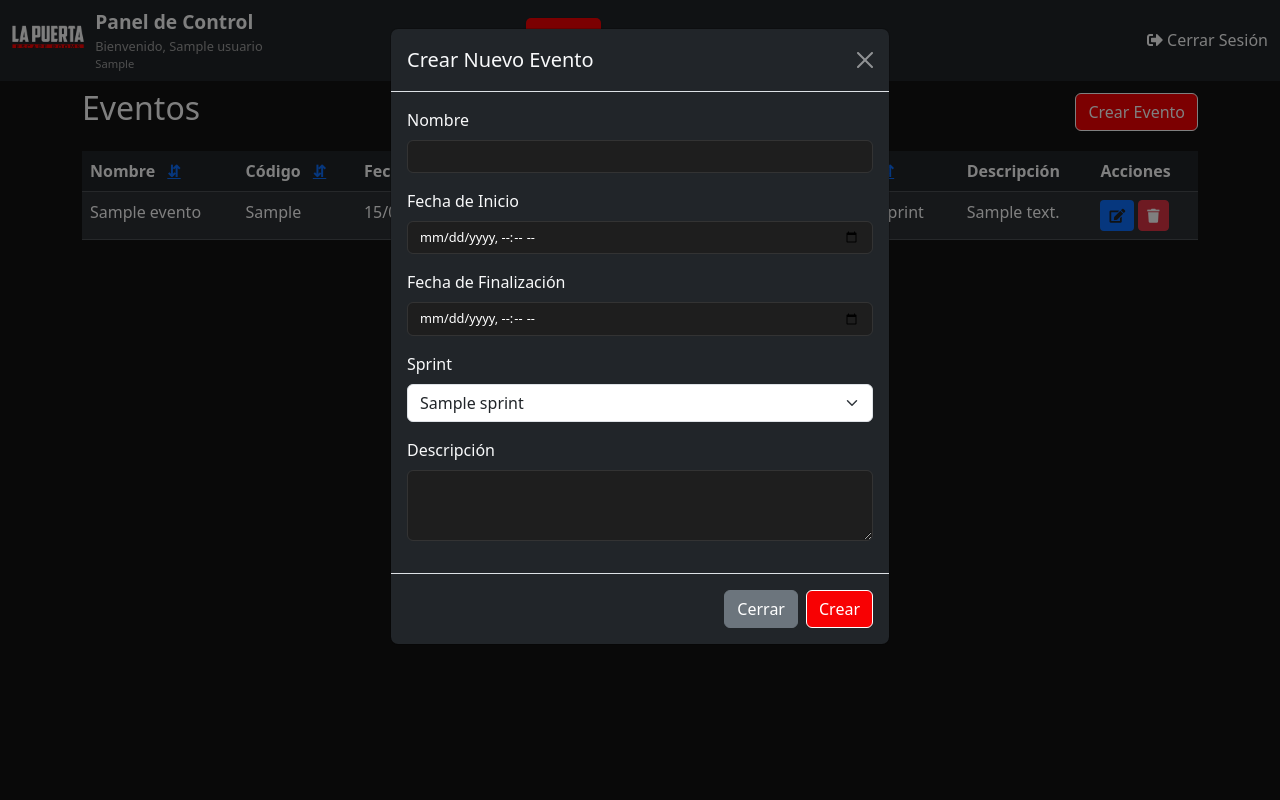
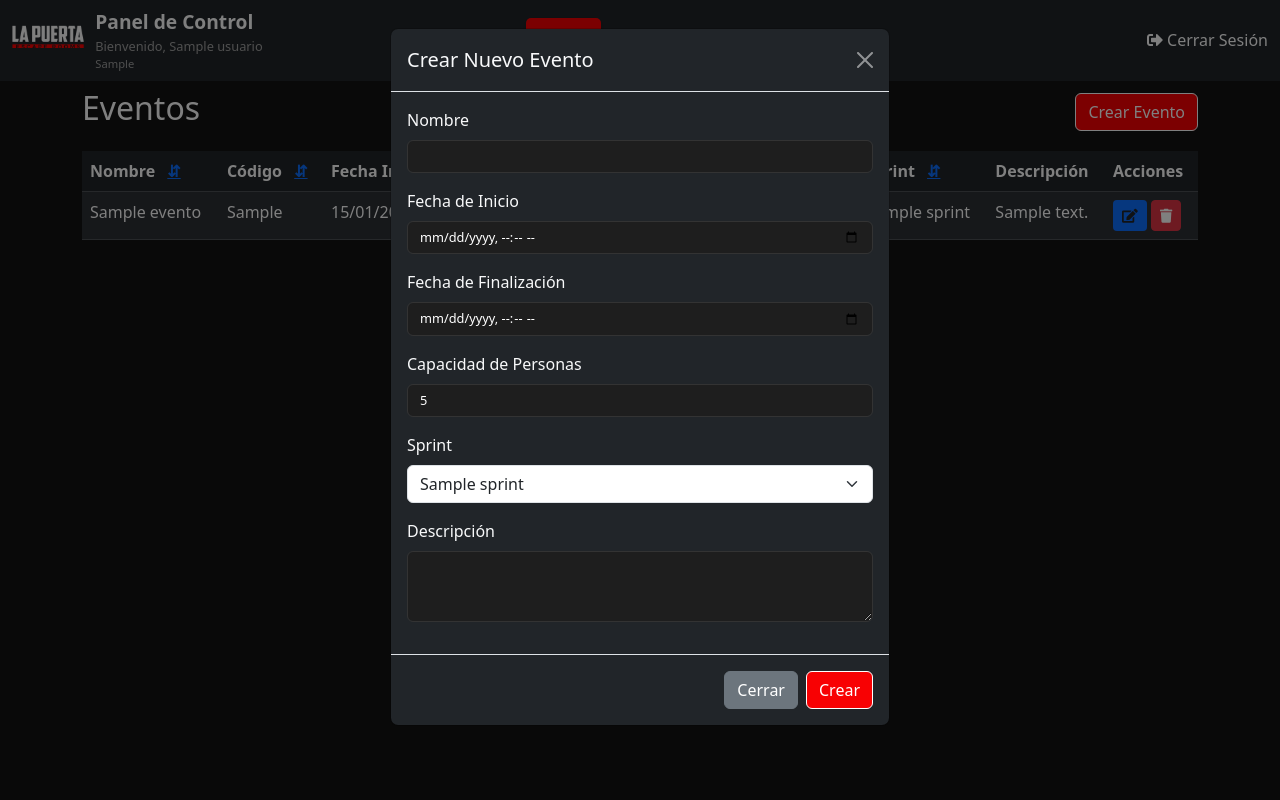
Before and after one commit to andradeangel/project, a PHP site: page /views/eventos.php in a window 1280 px wide, after a click on "Crear Evento". Run offline with PHP 8.4, Linux system fonts and the light colour scheme; the visitor is signed in with stand-in values (Sample User, id 1); tables that the repository leaves empty or names only in its code hold one stand-in row (values such as "Sample post").

Commit message:
Actualizacion de control de capacidad de personas.

```diff
--- a/controllers/eventosController.php
+++ b/controllers/eventosController.php
@@ -19,14 +19,16 @@
 
         switch ($accion) {
             case 'crear':
-                $resultado = crearEvento($conexion, $_POST['nombre'], $_POST['fechaInicio'], $_POST['fechaFin'], $_POST['sprint'], $_POST['descripcion']);
+                $resultado = crearEvento($conexion, $_POST['nombre'], $_POST['fechaInicio'], $_POST['fechaFin'],
+                                         $_POST['sprint'], $_POST['descripcion'], $_POST['personas']);
                 break;
             case 'obtener':
                 $evento = obtenerEvento($conexion, $_POST['id']);
                 $resultado = $evento ? ['success' => true, 'data' => $evento] : ['success' => false, 'message' => 'Evento no encontrado'];
                 break;
             case 'editar':
-                $resultado = editarEvento($conexion, $_POST['id'], $_POST['nombre'], $_POST['fechaInicio'], $_POST['fechaFin'], $_POST['sprint'], $_POST['descripcion']);
+                $resultado = editarEvento($conexion, $_POST['id'], $_POST['nombre'], $_POST['fechaInicio'],
+                                              $_POST['fechaFin'], $_POST['sprint'], $_POST['descripcion'], $_POST['personas']);
                 break;
             case 'eliminar':
                 $resultado = eliminarEvento($conexion, $_POST['id']);
--- a/js/eventos.js
+++ b/js/eventos.js
@@ -44,8 +44,10 @@ $(document).ready(function() {
                     $('#editarCodigo').val(evento.codigo);
                     $('#editarFechaInicio').val(evento.fechaInicio);
                     $('#editarFechaFin').val(evento.fechaFin);
+                    $('#editarPersonas').val(evento.personas);
                     $('#editarSprint').val(evento.idSprint);
                     $('#editarDescripcion').val(evento.descripcion);
+
                     $('#editarEventoModal').modal('show');
                 } else {
                     alert('Error al obtener el evento: ' + response.message);
@@ -89,6 +91,11 @@ $('#crearEventoBtn').on('click', function() {
 
     if (fechaFin < fechaInicio) {
         showCustomMessage('Advertencia', 'La fecha de finalización no puede ser anterior a la fecha de inicio.');
+        return;
+    }
+
+    if ($('#personas').val() < 2) {
+        showCustomMessage('Advertencia', 'La capacidad de personas debe ser al menos 2');
         return;
     }
 
@@ -143,6 +150,11 @@ $('#editarEventoBtn').on('click', function() {
 
     if (fechaFin < fechaInicio) {
         showCustomMessage('Advertencia', 'La fecha de finalización no puede ser anterior a la fecha de inicio.');
+        return;
+    }
+
+    if ($('#editarPersonas').val() < 2) {
+        showCustomMessage('Advertencia', 'La capacidad de personas debe ser al menos 2 y no puede ser un número negativo');
         return;
     }
 
--- a/models/eventosModel.php
+++ b/models/eventosModel.php
@@ -59,7 +59,7 @@
         return $letras[0] . chr(ord($letras[1]) + 1);
     }
 
-    function crearEvento($conexion, $nombre, $fechaInicio, $fechaFin, $sprint, $descripcion) {
+    function crearEvento($conexion, $nombre, $fechaInicio, $fechaFin, $sprint, $descripcion, $personas) {
         // Validate dates
         if (strtotime($fechaFin) < strtotime($fechaInicio)) {
             return ["success" => false, "message" => "La fecha de finalización no puede ser anterior a la fecha de inicio."];
@@ -68,11 +68,15 @@
         $ultimoCodigo = obtenerUltimoCodigo($conexion);
         $nuevoCodigo = generarSiguienteCodigo($ultimoCodigo);
 
-        $sql = "INSERT INTO eventos (nombre, codigo, fechaInicio, fechaFin, idSprint, descripcion)
-                VALUES (?, ?, ?, ?, ?, ?)";
+        $sql = "INSERT INTO eventos (nombre, codigo, fechaInicio, fechaFin, idSprint, descripcion, personas)
+            VALUES (?, ?, ?, ?, ?, ?, ?)";
         $stmt = $conexion->prepare($sql);
-        $stmt->bind_param("ssssss", $nombre, $nuevoCodigo, $fechaInicio, $fechaFin, $sprint, $descripcion);
+        $stmt->bind_param("ssssssi", $nombre, $nuevoCodigo, $fechaInicio, $fechaFin, $sprint, $descripcion, $personas);
         $success = $stmt->execute();
+
+        if ($personas < 2) {
+            return ["success" => false, "message" => "La capacidad de personas debe ser al menos 2"];
+        }
 
         if ($success) {
             return ["success" => true, "message" => "Evento creado con éxito"];
@@ -90,15 +94,18 @@
         return $result->fetch_assoc();
     }
 
-    function editarEvento($conexion, $id, $nombre, $fechaInicio, $fechaFin, $sprint, $descripcion) {
+    function editarEvento($conexion, $id, $nombre, $fechaInicio, $fechaFin, $sprint, $descripcion, $personas) {
         if (strtotime($fechaFin) < strtotime($fechaInicio)) {
             return ["success" => false, "message" => "La fecha de finalización no puede ser anterior a la fecha de inicio."];
         }
+        $sql = "UPDATE eventos SET nombre = ?, fechaInicio = ?, fechaFin = ?, idSprint = ?, descripcion = ?, personas = ? WHERE id = ?";
+        $stmt = $conexion->prepare($sql);
+        $stmt->bind_param("sssssii", $nombre, $fechaInicio, $fechaFin, $sprint, $descripcion, $personas, $id);
+        $success = $stmt->execute();
 
-        $sql = "UPDATE eventos SET nombre = ?, fechaInicio = ?, fechaFin = ?, idSprint = ?, descripcion = ? WHERE id = ?";
-        $stmt = $conexion->prepare($sql);
-        $stmt->bind_param("sssssi", $nombre, $fechaInicio, $fechaFin, $sprint, $descripcion, $id);
-        $success = $stmt->execute();
+        if ($personas < 2) {
+            return ["success" => false, "message" => "La capacidad de personas debe ser al menos 2"];
+        }
 
         if ($success) {
             return ["success" => true, "message" => "Evento actualizado con éxito"];
@@ -149,13 +156,13 @@
     }
 
     function obtenerEventos($conexion, $orderBy = 'e.fechaInicio', $orderDir = 'DESC') {
-        $allowedColumns = ['e.nombre', 'e.codigo', 'es.estado', 's.nombre', 'e.fechaInicio', 'e.fechaFin'];
+        $allowedColumns = ['e.nombre', 'e.codigo', 'es.estado', 's.nombre', 'e.fechaInicio', 'e.fechaFin', 'e.personas'];
         $orderBy = in_array($orderBy, $allowedColumns) ? $orderBy : 'e.fechaInicio';
         $orderDir = $orderDir === 'ASC' ? 'ASC' : 'DESC';
 
         $sql = "SELECT e.id, e.nombre, e.codigo, e.fechaInicio, e.fechaFin,
                 es.estado AS estado_nombre,
-                s.nombre AS sprint_nombre, e.descripcion, e.idSprint
+                s.nombre AS sprint_nombre, e.descripcion, e.idSprint, e.personas
                 FROM eventos e
                 LEFT JOIN estado es ON e.idEstado = es.id
                 LEFT JOIN sprint s ON e.idSprint = s.id
--- a/views/eventos.php
+++ b/views/eventos.php
@@ -184,6 +184,12 @@
                                     </a>
                                 </th>
                                 <th>
+                                    Capacidad
+                                    <a href="?orderBy=e.personas&orderDir=<?php echo $orderBy == 'e.personas' && $orderDir == 'ASC' ? 'DESC' : 'ASC'; ?>" class="sort-btn ms-2">
+                                        <?php echo $orderBy == 'e.personas' ? ($orderDir == 'ASC' ? '▲' : '▼') : '⇵'; ?>
+                                    </a>
+                                </th>
+                                <th>
                                     Sprint
                                     <a href="?orderBy=s.nombre&orderDir=<?php echo $orderBy == 's.nombre' && $orderDir == 'ASC' ? 'DESC' : 'ASC'; ?>" class="sort-btn ms-2">
                                         <?php echo $orderBy == 's.nombre' ? ($orderDir == 'ASC' ? '▲' : '▼') : '⇵'; ?>
@@ -201,6 +207,7 @@
                                 <td><?php echo formatDate($evento['fechaInicio']); ?></td>
                                 <td><?php echo formatDate($evento['fechaFin']); ?></td>
                                 <td><?php echo htmlspecialchars($evento['estado_nombre']); ?></td>
+                                <td><?php echo htmlspecialchars($evento['personas']); ?></td>
                                 <td><?php echo htmlspecialchars($evento['sprint_nombre']); ?></td>
                                 <td><?php echo htmlspecialchars($evento['descripcion']); ?></td>
                                 <td>
@@ -241,6 +248,10 @@
                         <div class="mb-3">
                             <label for="fechaFin" class="form-label">Fecha de Finalización</label>
                             <input type="datetime-local" class="form-control" id="fechaFin" name="fechaFin" required>
+                        </div>
+                        <div class="mb-3">
+                            <label for="personas" class="form-label">Capacidad de Personas</label>
+                            <input type="number" class="form-control" id="personas" name="personas" min="0" value="5" required>
                         </div>
                         <div class="mb-3">
                             <label for="sprint" class="form-label">Sprint</label>
@@ -286,6 +297,10 @@
                         <div class="mb-3">
                             <label for="editarFechaFin" class="form-label">Fecha de Finalización</label>
                             <input type="datetime-local" class="form-control" id="editarFechaFin" name="fechaFin" required>
+                        </div>
+                        <div class="mb-3">
+                            <label for="editarPersonas" class="form-label">Capacidad de Personas</label>
+                            <input type="number" class="form-control" id="editarPersonas" name="personas" min="0" required>
                         </div>
                         <div class="mb-3">
                             <label for="editarSprint" class="form-label">Sprint</label>
@@ -368,8 +383,6 @@
         }
 
         // Generar código automáticamente al abrir el modal
-
-
         setInterval(function() {
             $.ajax({
                 type: 'GET',
```
Also changed, not shown: controllers/inicioController.php (+23 -6 lines), 1 other file.
